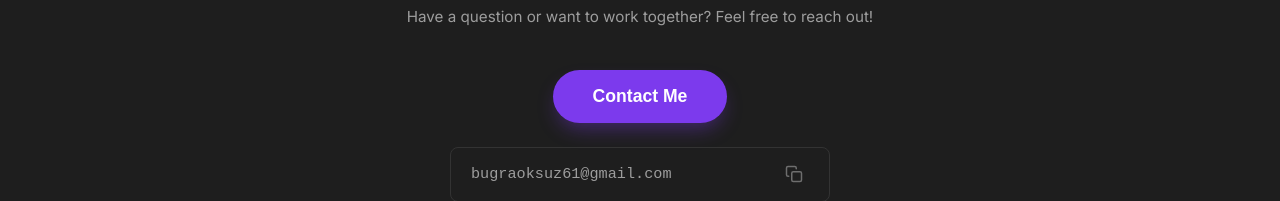
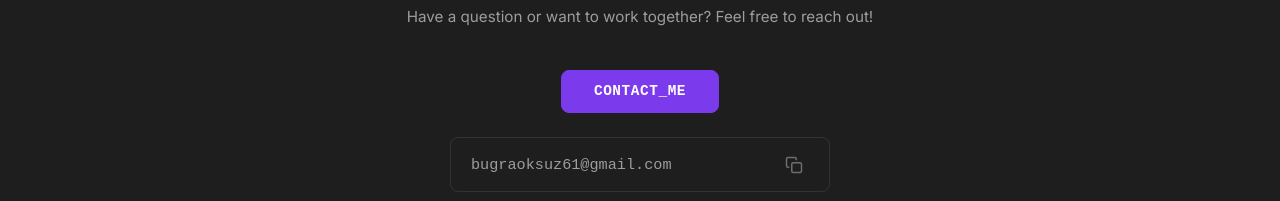
Before and after one commit to HighRadiation/web-site-portfolio, a Next.js app: page / in a window 1280 px wide. Shown: the part 2084-2285 px from the top of the page. Built offline with nearby package versions, Linux system fonts and the light colour scheme; no server answers; the database is empty.

Commit message:
style: redesign contact button for design consistency

```diff
--- a/src/components/sections/Contact.tsx
+++ b/src/components/sections/Contact.tsx
@@ -36,22 +36,14 @@ export const ContactSection = (): React.JSX.Element => {
         >
           <button
             onClick={() => setIsModalOpen(true)}
+            className="btn btn-primary"
             style={{
-              backgroundColor: 'var(--accent-purple)',
-              color: '#fff',
-              border: 'none',
-              padding: '1rem 2.5rem',
-              borderRadius: '50px',
-              fontSize: '1.1rem',
-              fontWeight: 600,
-              cursor: 'pointer',
-              transition: 'all 0.3s ease',
-              boxShadow: '0 10px 20px -5px rgba(124, 58, 237, 0.4)',
+              padding: '0.8rem 2rem',
+              fontSize: '0.9rem',
+              borderRadius: '8px',
             }}
-            onMouseOver={(e) => (e.currentTarget.style.transform = 'translateY(-3px)')}
-            onMouseOut={(e) => (e.currentTarget.style.transform = 'translateY(0)')}
           >
-            Contact Me
+            CONTACT_ME
           </button>
 
           <div className="email-bar">
```
Also changed, not shown: documents/2026-04-29_12-24-13.md (added, +19 -0 lines).
